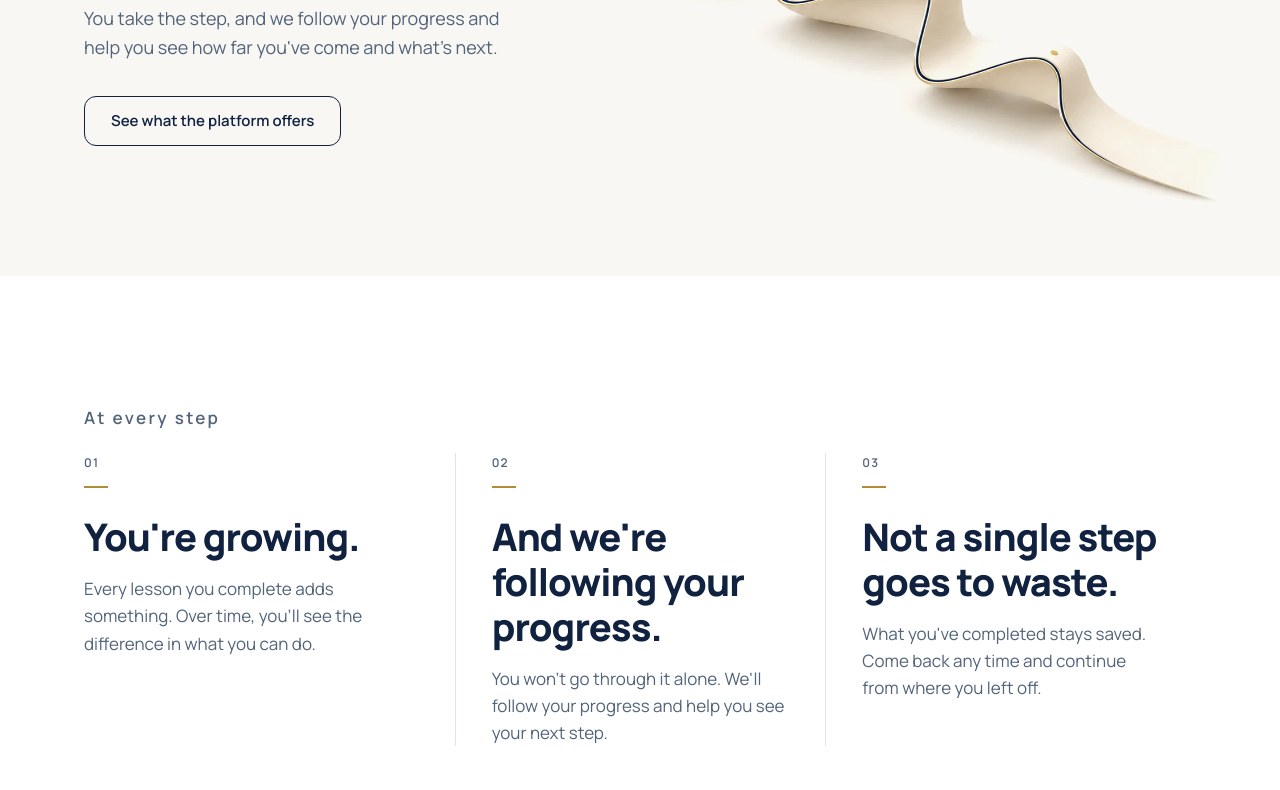
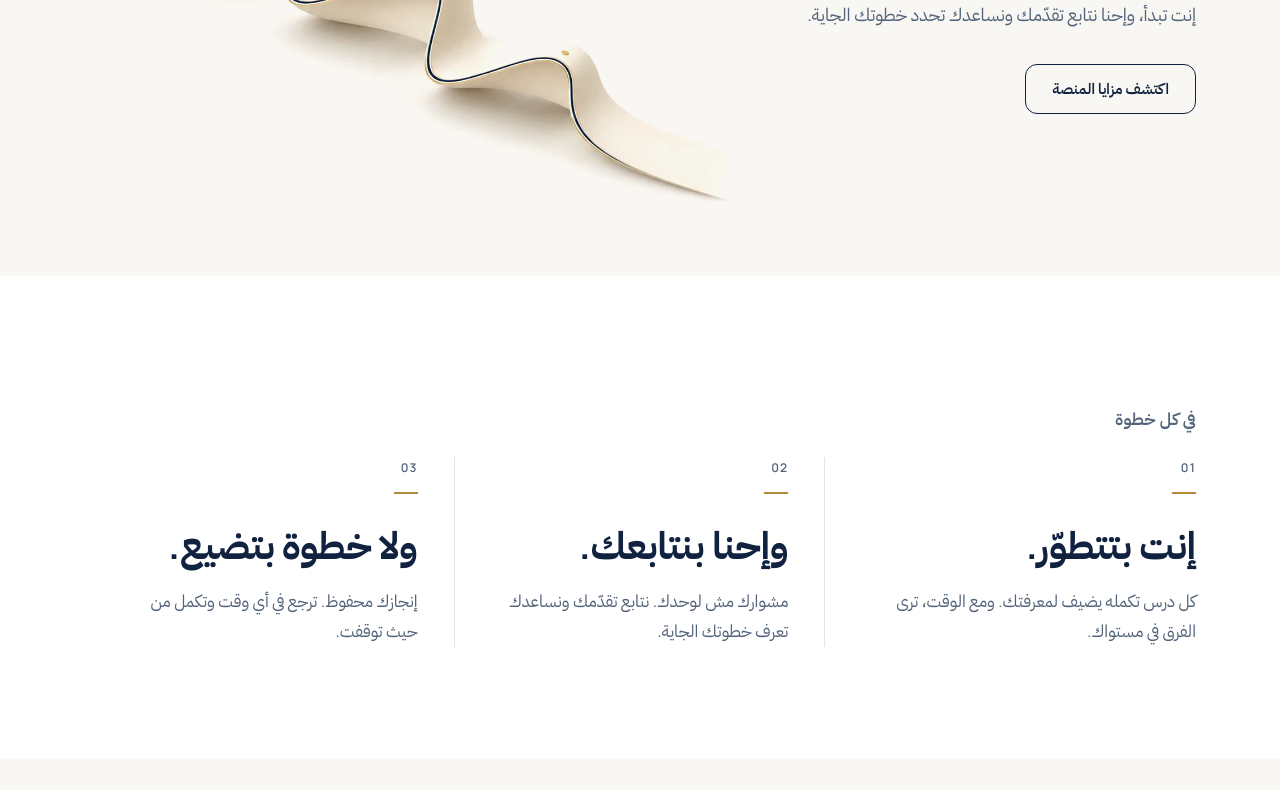
Before and after one commit to ASHRAFABDELRAZEK/START-TIME-CMA, a plain HTML site: page index.html in a window 1280 px wide. Shown: the part 465-1255 px from the top of the page. Drawn offline with Linux system fonts and the light colour scheme.

Commit message:
Landing page opens in Arabic by default (English on request)
Co-Authored-By: Claude Fable 5.2 <noreply@anthropic.com>
Claude-Session: https://claude.ai/code/session_01WFwabfK37SgV23GYfrzvEr

```diff
--- a/index.html
+++ b/index.html
@@ -229,7 +229,7 @@ function setLang(l){L=l;root.lang=l;root.dir=l==='ar'?'rtl':'ltr';
 lbs.forEach(function(x){x.addEventListener('click',function(){setLang(L==='ar'?'en':'ar')})});
 var tp=document.querySelector('.top');function sc(){tp.classList.toggle('s',window.scrollY>8)}window.addEventListener('scroll',sc,{passive:true});sc();
 var s=null;try{s=localStorage.getItem('st-site-lang')}catch(e){}
-setLang(s==='en'||s==='ar'?s:(/^ar/i.test(navigator.language||'ar')?'ar':'en'));
+setLang(s==='en'?'en':'ar');
 var calm=window.matchMedia&&matchMedia('(prefers-reduced-motion:reduce)').matches,rv=[].slice.call(document.querySelectorAll('.rv'));
 if('IntersectionObserver' in window&&!calm){var io=new IntersectionObserver(function(a){a.forEach(function(x){if(x.isIntersecting){x.target.classList.add('in');io.unobserve(x.target)}})},{rootMargin:'0px 0px -6% 0px'});rv.forEach(function(e){io.observe(e)})}
 else rv.forEach(function(e){e.classList.add('in')});
```
